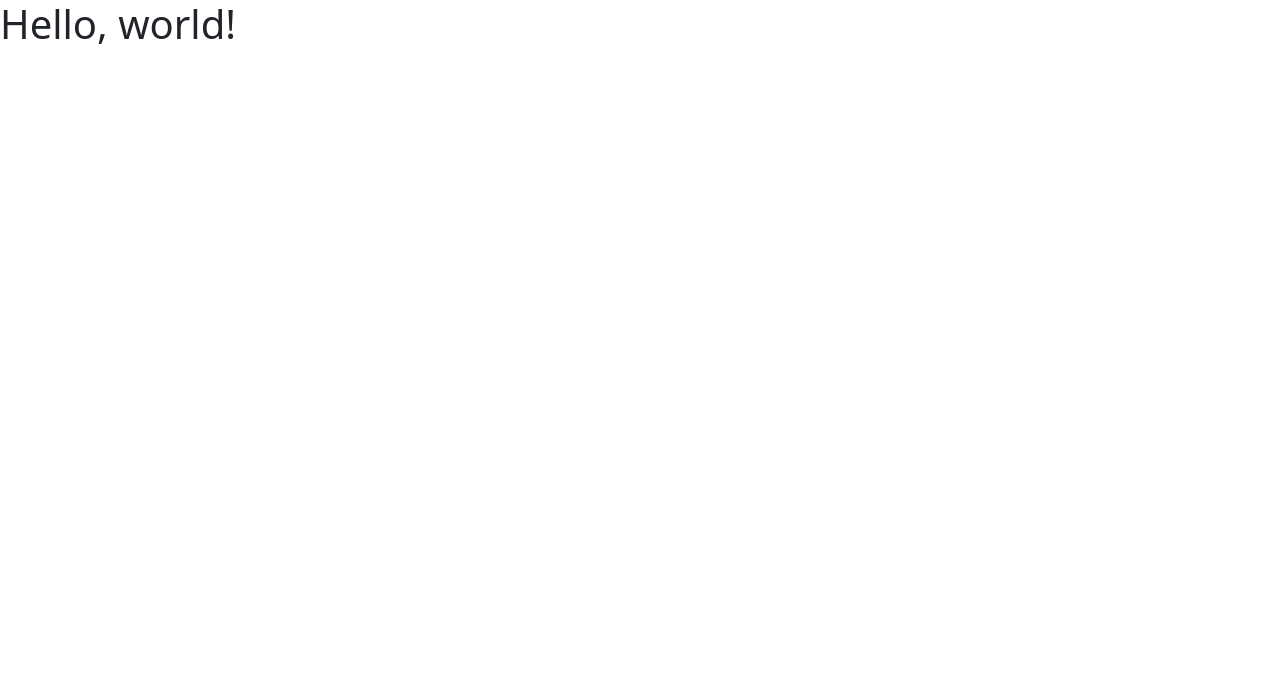
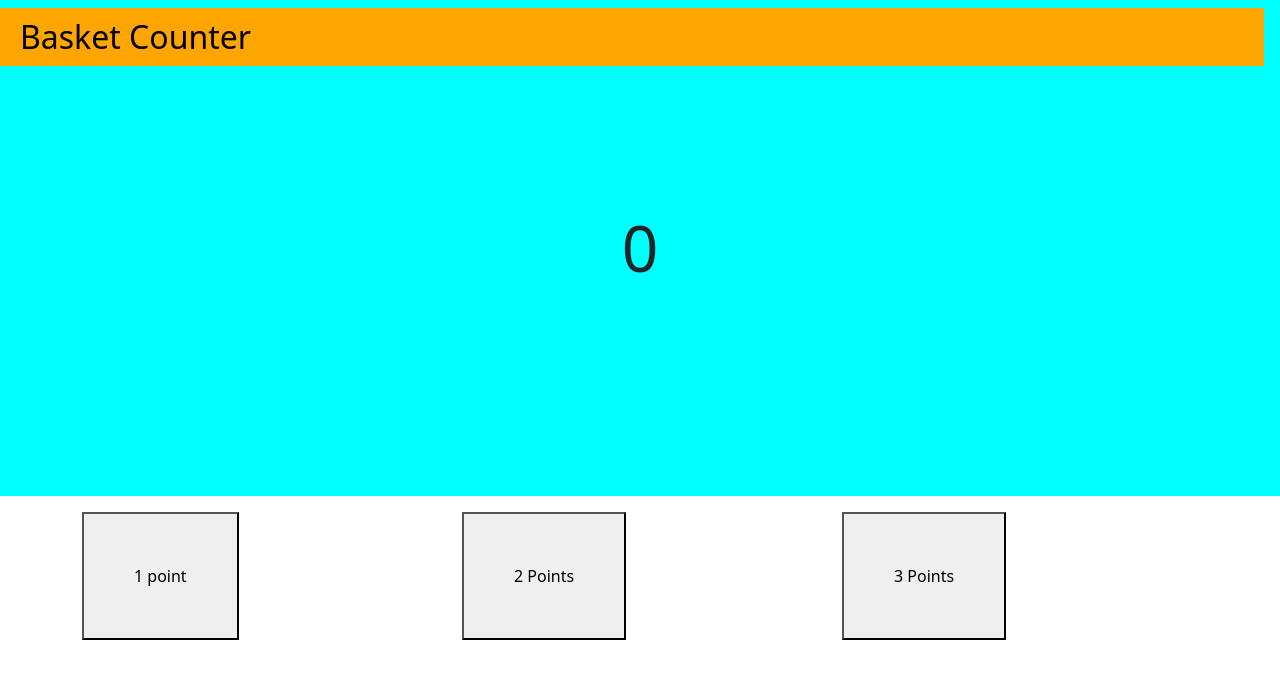
Before and after one commit to Mcdaid101/basket-score-counter, a plain HTML site: page index.html in a window 1280 px wide. Drawn offline with nearby package versions, Linux system fonts and the light colour scheme.

Commit message:
general code added

```diff
--- /dev/null
+++ b/css/style.css
@@ -0,0 +1,25 @@
+body {
+    margin: 0;
+}
+
+.navbar a {
+  padding-left: 20px;
+  font-size: 200%;
+  width: 100%;
+  background-color: orange;
+}
+
+.container {
+
+}
+
+.container button {
+   padding: 50px;
+}
+
+#score {
+    font-size: 400%;
+    background-color: aqua;
+    padding: 200px;
+    text-align: center;
+}
--- a/index.html
+++ b/index.html
@@ -3,11 +3,37 @@
   <head>
     <meta charset="utf-8">
     <meta name="viewport" content="width=device-width, initial-scale=1">
-    <title>Bootstrap demo</title>
+    <title>Basket Counter</title>
     <link href="https://cdn.jsdelivr.net/npm/bootstrap@5.3.0-alpha1/dist/css/bootstrap.min.css" rel="stylesheet" integrity="sha384-GLhlTQ8iRABdZLl6O3oVMWSktQOp6b7In1Zl3/Jr59b6EGGoI1aFkw7cmDA6j6gD" crossorigin="anonymous">
+    <link href="css/style.css" rel="stylesheet">
   </head>
   <body>
-    <h1>Hello, world!</h1>
+    <nav class="navbar fixed-top">
+        <a href="index.html" class="navbar-brand">Basket Counter</a>
+    </nav>
+
+    <section>
+     <div>
+        <p id="score">0</p>
+     </div>
+    </section>
+
+   <section>
+    <div class="container">
+        <div class="row">
+            <div class="col-sm-4">
+                <button id="btn1">1 point</button>
+            </div>
+            <div class="col-sm-4">
+                <button id="btn2">2 Points</button>
+            </div>
+            <div class="col-sm-4">
+                <button id="btn3">3 Points</button>
+            </div>
+        </div>
+    </div>
+   </section>
+    <script src="js/script.js"></script>
     <script src="https://cdn.jsdelivr.net/npm/bootstrap@5.3.0-alpha1/dist/js/bootstrap.bundle.min.js" integrity="sha384-w76AqPfDkMBDXo30jS1Sgez6pr3x5MlQ1ZAGC+nuZB+EYdgRZgiwxhTBTkF7CXvN" crossorigin="anonymous"></script>
   </body>
 </html>
--- /dev/null
+++ b/js/script.js
@@ -0,0 +1,20 @@
+let button1 = document.getElementById("btn1")
+let button2 = document.getElementById("btn2")
+let button3 = document.getElementById("btn3")
+let score = 0;
+
+button1.addEventListener("click", addScore);
+button2.addEventListener("click", addScore2);
+button3.addEventListener("click", addScore3);
+
+function addScore() {
+    document.getElementById("score").textContent = score++;
+}
+
+function addScore2() {
+    document.getElementById("score").textContent = score +=2;
+}
+
+function addScore3() {
+    document.getElementById("score").textContent = score +=3;
+}
```
